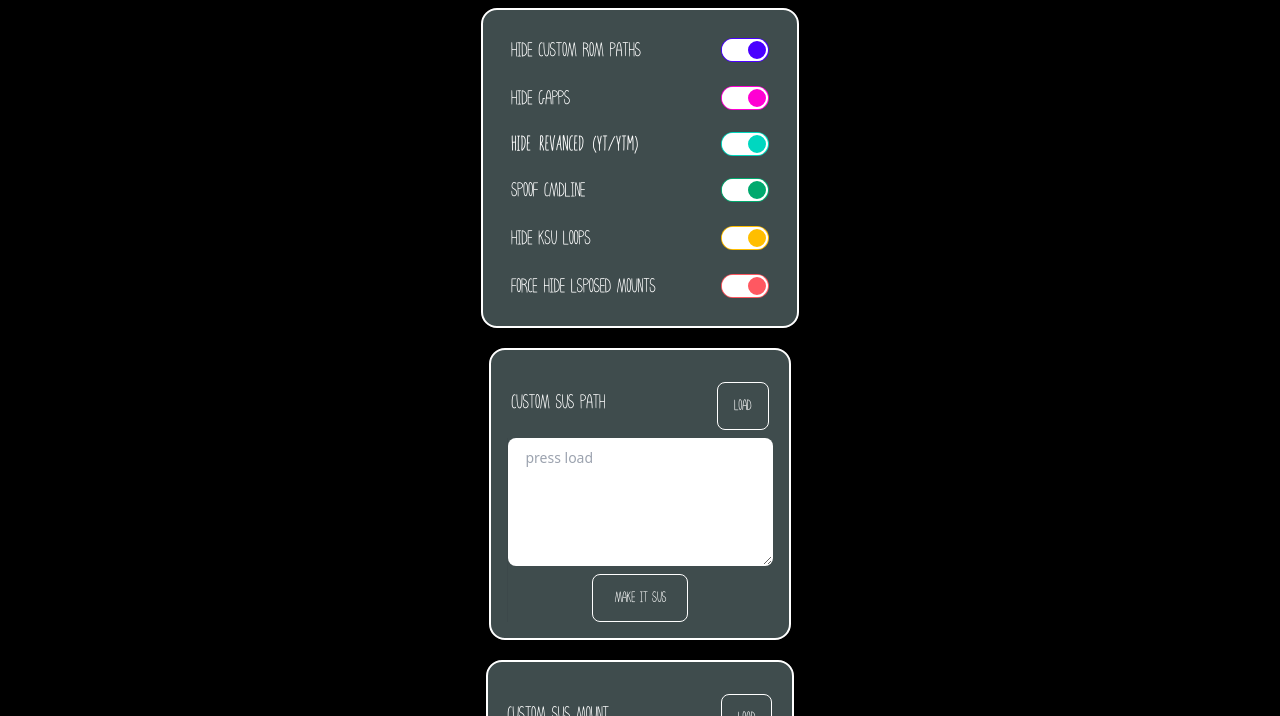
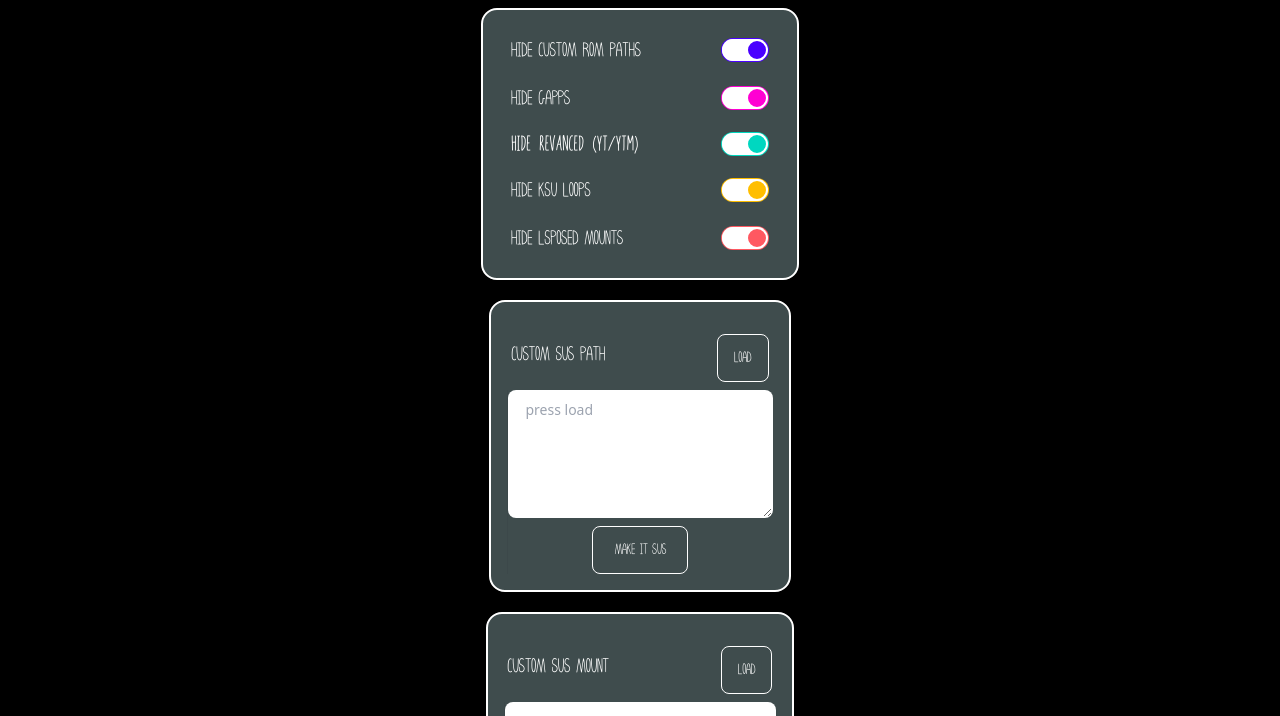
Before and after one commit to sidex15/ksu_module_susfs, a plain HTML site: page webroot/custom.html in a window 1280 px wide. Shown: the part 84-800 px from the top of the page. Drawn offline with Linux system fonts and the light colour scheme.

Commit message:
Rename Force Hide LSPosed Mounts to Hide LSPosed mounts

```diff
--- a/webroot/custom.html
+++ b/webroot/custom.html
@@ -55,7 +55,7 @@
                                 <input type="checkbox" id="hide_revanced" class="toggle toggle-accent" checked="checked" />
                                 </label>
                             </div>
-                            <div class="form-control">
+                            <div class="form-control hidden">
                                 <label class="label cursor-pointer">
                                 <span class="text-white text-2xl">Spoof CMDLINE</span>
                                 <input type="checkbox" id="spoof_cmdline" class="toggle toggle-success" checked="checked" />
@@ -69,7 +69,7 @@
                             </div>
                             <div class="form-control">
                                 <label class="label cursor-pointer">
-                                <span class="text-white text-2xl">Force Hide LSPosed Mounts</span>
+                                <span class="text-white text-2xl">Hide LSPosed Mounts</span>
                                 <input type="checkbox" id="force_hide_lsposed" class="toggle toggle-error" checked="checked" />
                                 </label>
                             </div>
```
